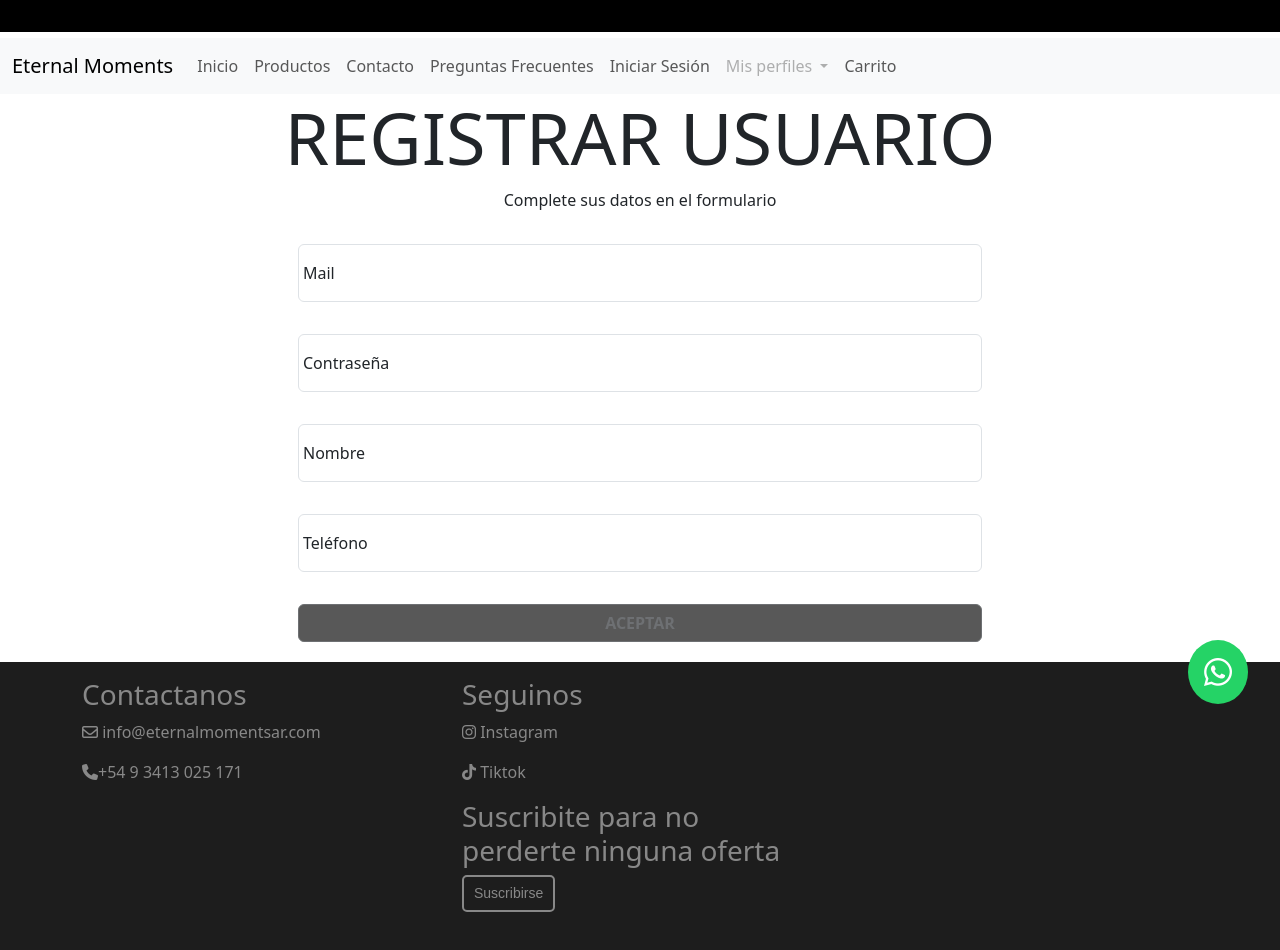
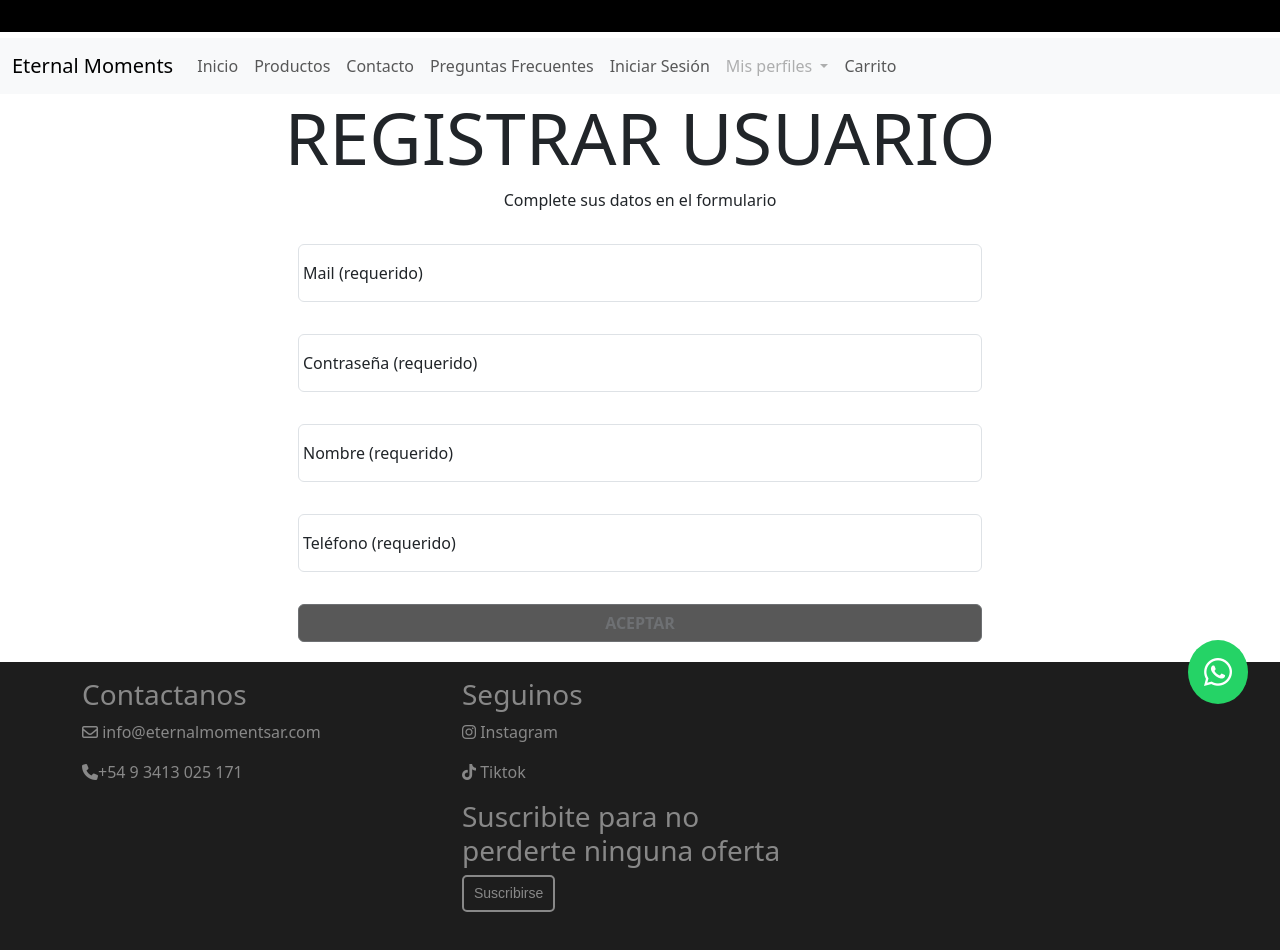
Before and after one commit to P-garrido/remember-well-FRONT, an Angular app: page /registrarse in a window 1280 px wide. Shown: the top 950 px of the page. Built offline with nearby package versions, Linux system fonts and the light colour scheme.

Commit message:
Cambios en formularios

```diff
--- a/src/app/admin-perfil/admin-perfil.component.html
+++ b/src/app/admin-perfil/admin-perfil.component.html
@@ -14,17 +14,17 @@
   <div class="form-floating mb-3">
     <input type="text" class="form-control" id="floatingInput2" placeholder="{{this.profile.name}}"
       formControlName="name">
-    <label for="floatingInput2">Nombre</label>
+    <label for="floatingInput2">Nombre (requerido)</label>
   </div>
   <div class="form-floating mb-3">
     <input type="date" class="form-control" id="floatingInput6" placeholder="{{this.profile.birthDate}}"
       formControlName="birth">
-    <label for="floatingInput6">Fecha de Nacimiento</label>
+    <label for="floatingInput6">Fecha de Nacimiento (requerido)</label>
   </div>
   <div class="form-floating mb-3">
     <input type="date" class="form-control" id="floatingInput3" placeholder="{{this.profile.deathDate}}"
       formControlName="death">
-    <label for="floatingInput3">Fecha de Fallecido</label>
+    <label for="floatingInput3">Fecha de Fallecido (requerido)</label>
   </div>
   <div class="form-floating mb-3">
     <input type="text" class="form-control" id="floatingInput4" placeholder="{{this.profile.link}}"
--- a/src/app/admin-perfil/admin-perfil.component.ts
+++ b/src/app/admin-perfil/admin-perfil.component.ts
@@ -30,7 +30,7 @@ export class AdminPerfilComponent {
     });
     this.getProfile()
     this.patchForm()
-
+    this.profileInfo.invalid;
   }
 
   profile: Profile = new Profile(-1, -1, "", new Date(), new Date(), "", "", [], [], "", "", []);
@@ -40,7 +40,7 @@ export class AdminPerfilComponent {
   profileInfo = new FormGroup({
     porfilePicture: new FormControl(),
     backPicture: new FormControl(),
-    name: new FormControl(),
+    name: new FormControl('', Validators.required),
     birth: new FormControl('', Validators.required),
     death: new FormControl('', Validators.required),
     link: new FormControl(),
@@ -95,7 +95,7 @@ export class AdminPerfilComponent {
   edit(profPic: HTMLInputElement, backPic: HTMLInputElement) {
 
     const formData = new FormData();
-    formData.append('name', this.profileInfo.value.name);
+    formData.append('name', this.profileInfo.value.name!);
     formData.append('birthDate', this.profileInfo.value.birth!);
     formData.append('deathDate', this.profileInfo.value.death!);
     formData.append('aboutMe', this.profileInfo.value.aboutMe);
--- a/src/app/agregar-producto/agregar-producto.component.html
+++ b/src/app/agregar-producto/agregar-producto.component.html
@@ -8,7 +8,7 @@
 
   <div class="form-floating mb-3 form-input">
     <input type="text" class="form-control" id="floatingInput" placeholder="Nombre del producto" formControlName="name">
-    <label class="label-input" for="floatingInput">Nombre del producto</label>
+    <label class="label-input" for="floatingInput">Nombre del producto (requerido)</label>
   </div>
 
   <label *ngIf="onEdit">Solo colocar archivos si quiere cambiar los actuales</label>
@@ -27,7 +27,7 @@
   <div class="form-floating mb-3 form-input">
     <input type="number" class="form-control" id="floatingInput" placeholder="Precio del Producto"
       formControlName="price">
-    <label class="label-input" for="floatingInput">Precio del Producto</label>
+    <label class="label-input" for="floatingInput">Precio del Producto (requerido)</label>
   </div>
 
   <div class="col-12">
--- a/src/app/perfil/perfil.component.html
+++ b/src/app/perfil/perfil.component.html
@@ -60,7 +60,7 @@
         <div class="form-floating">
           <textarea class="form-control" placeholder="Dejá tu comentario" id="floatingTextarea2" style="height: 100px"
             [formControl]="tribute"></textarea>
-          <label for="floatingTextarea2">Dejá tu comentario</label>
+          <label for="floatingTextarea2">Dejá tu comentario (requerido)</label>
         </div>
         <div *ngIf="!loginService.user" class="form-floating mb-3">
           <input type="text" class="form-control" id="floatingInput2" placeholder="Deja tu nombre (opcional)"
--- a/src/app/registrarse/registrarse.component.html
+++ b/src/app/registrarse/registrarse.component.html
@@ -11,25 +11,25 @@
   <div class="form-floating mb-3">
     <input class="form-control form-input" type="email" id="floatingMail" placeholder="Mail" formControlName="mail">
     <!--TRATAR DE QUE LA PROPIEDAD DISABLED CAMBIE SI HAY USUARIO O NO-->
-    <label for="floatingMail">Mail</label>
+    <label for="floatingMail">Mail (requerido)</label>
   </div>
 
   <div class="form-floating mb-3">
     <input type="password" class="form-control form-input" id="floatingPass" placeholder="Contraseña"
       formControlName="password">
-    <label for="floatingPass">Contraseña</label>
+    <label for="floatingPass">Contraseña (requerido)</label>
   </div>
 
   <div class="form-floating mb-3">
     <input type="email" class="form-control form-input" id="floatingName" placeholder="Nombre" formControlName="name">
-    <label for="floatingName">Nombre</label>
+    <label for="floatingName">Nombre (requerido)</label>
   </div>
 
 
   <div class="form-floating mb-3">
     <input type="email" class="form-control form-input" id="floatingPhone" placeholder="Teléfono"
       formControlName="phone">
-    <label for="floatingPhone">Teléfono</label>
+    <label for="floatingPhone">Teléfono (requerido)</label>
   </div>
 
 
--- a/src/app/registrarse/registrarse.component.ts
+++ b/src/app/registrarse/registrarse.component.ts
@@ -14,6 +14,11 @@ export class RegistrarseComponent {
 
   constructor(public loginService: LoginService, private userService: UserService, private router: Router) {
 
+  }
+
+
+  ngOnInit() {
+    this.registerForm.invalid;
   }
 
 
```
